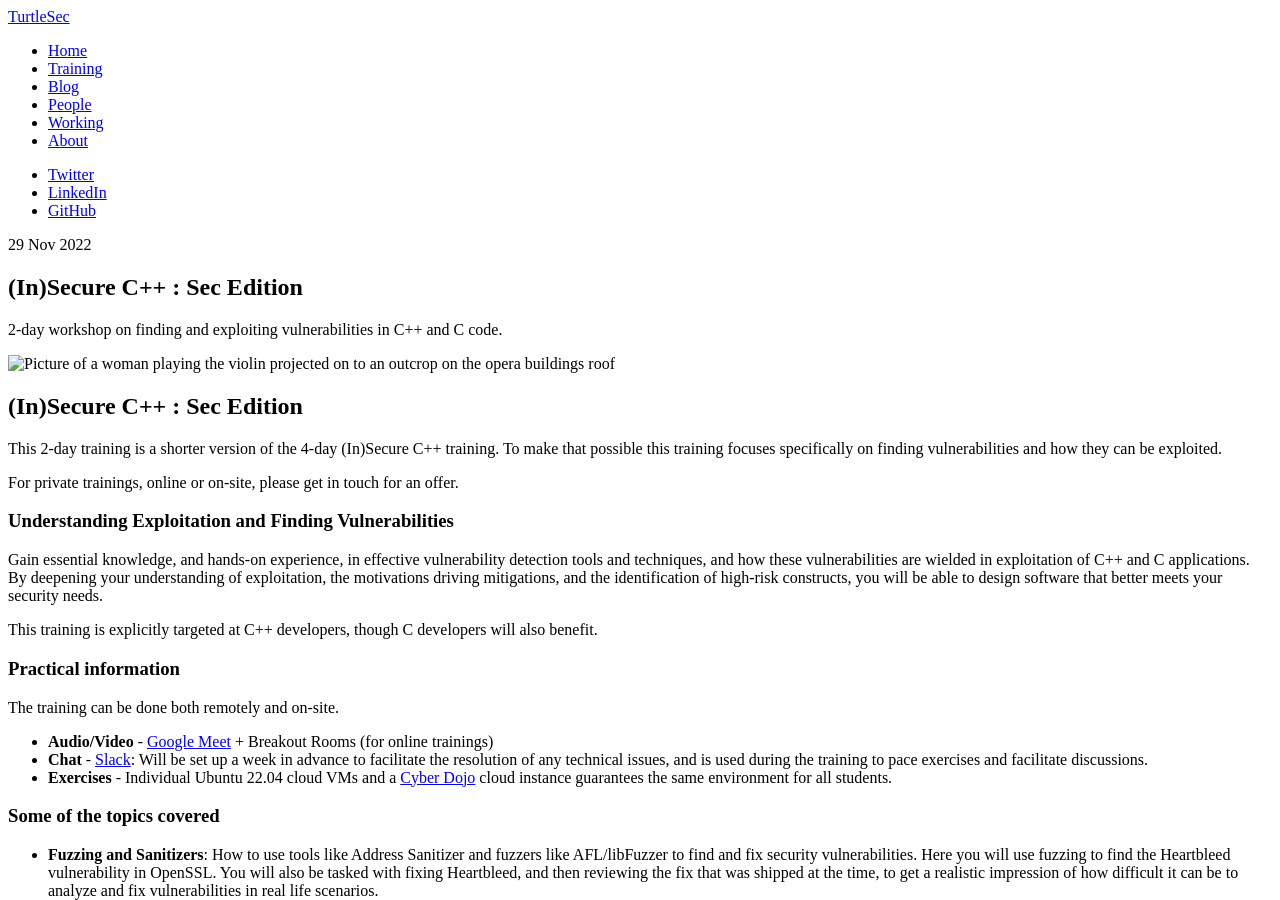
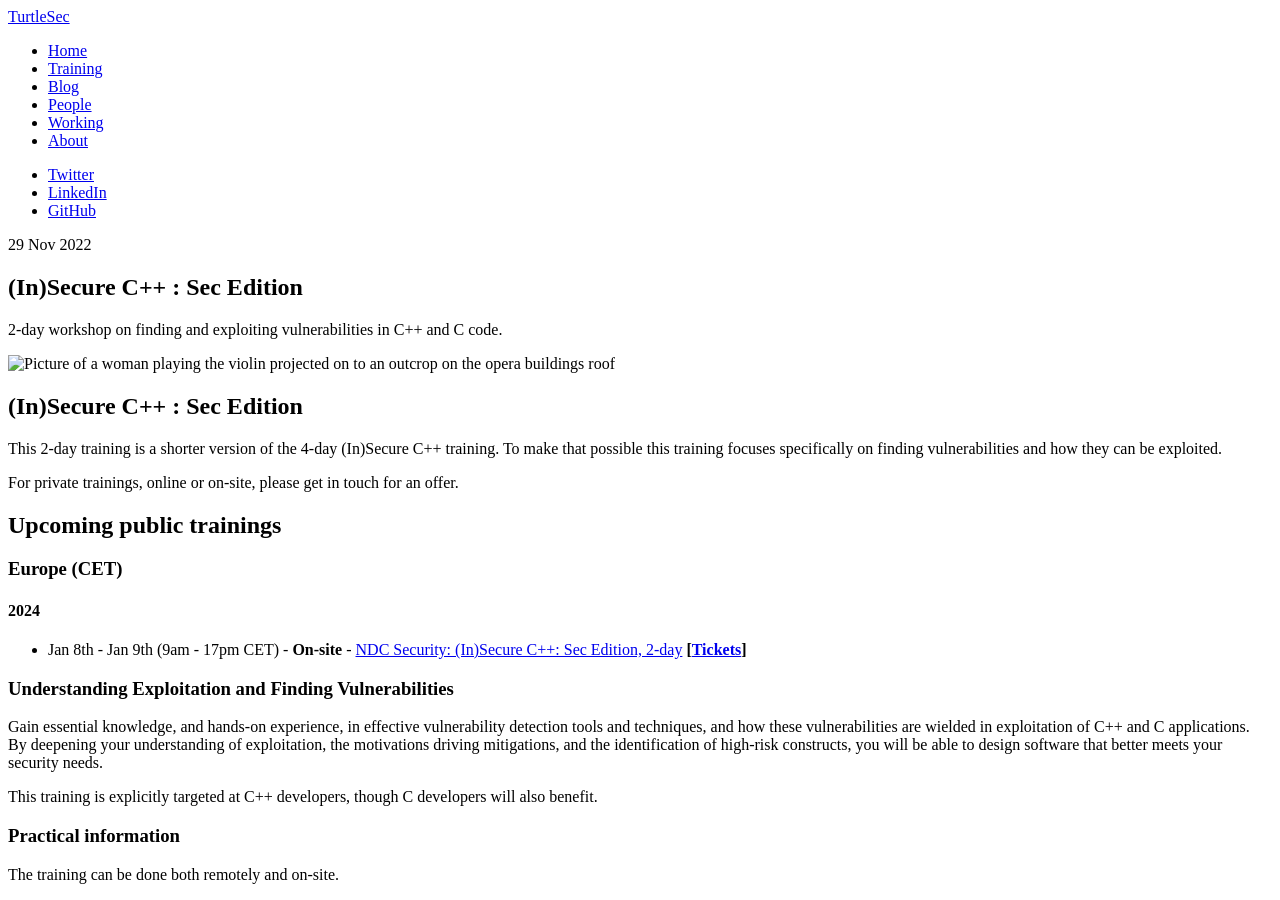
Before and after one commit to turtlesec-no/turtlesec-no.github.io, a Jekyll site: the page built from _posts/2022-11-29-insecure-cpp-sec-edition.md, in a window 1280 px wide and 900 px high. Built offline with Jekyll 4.4.1, drawn with Linux system fonts in a browser that asks for light colours; nearby versions of some CDN libraries.

Commit message:
Add NDC Security

```diff
--- a/_posts/2022-11-29-insecure-cpp-sec-edition.md
+++ b/_posts/2022-11-29-insecure-cpp-sec-edition.md
@@ -15,6 +15,16 @@ possible this training focuses specifically on finding vulnerabilities and how t
 exploited.
 
 For private trainings, online or on-site, please get in touch for an offer.
+
+<h2 id="public_training">Upcoming public trainings</h2>
+
+<h3>Europe (CET) </h3>
+
+<h4>2024</h4>
+
+<ul>
+    <li>Jan 8th - Jan 9th (9am - 17pm CET) - <b>On-site</b> - <a href="https://ndc-security.com/workshops/in-secure-cpp-sec-edition/688aae9be97f">NDC Security: (In)Secure C++: Sec Edition, 2-day</a> <b>[<a href="https://ndctechtown.com/tickets">Tickets</a>]</b></li>
+</ul>
 
 ### Understanding Exploitation and Finding Vulnerabilities
 
```
